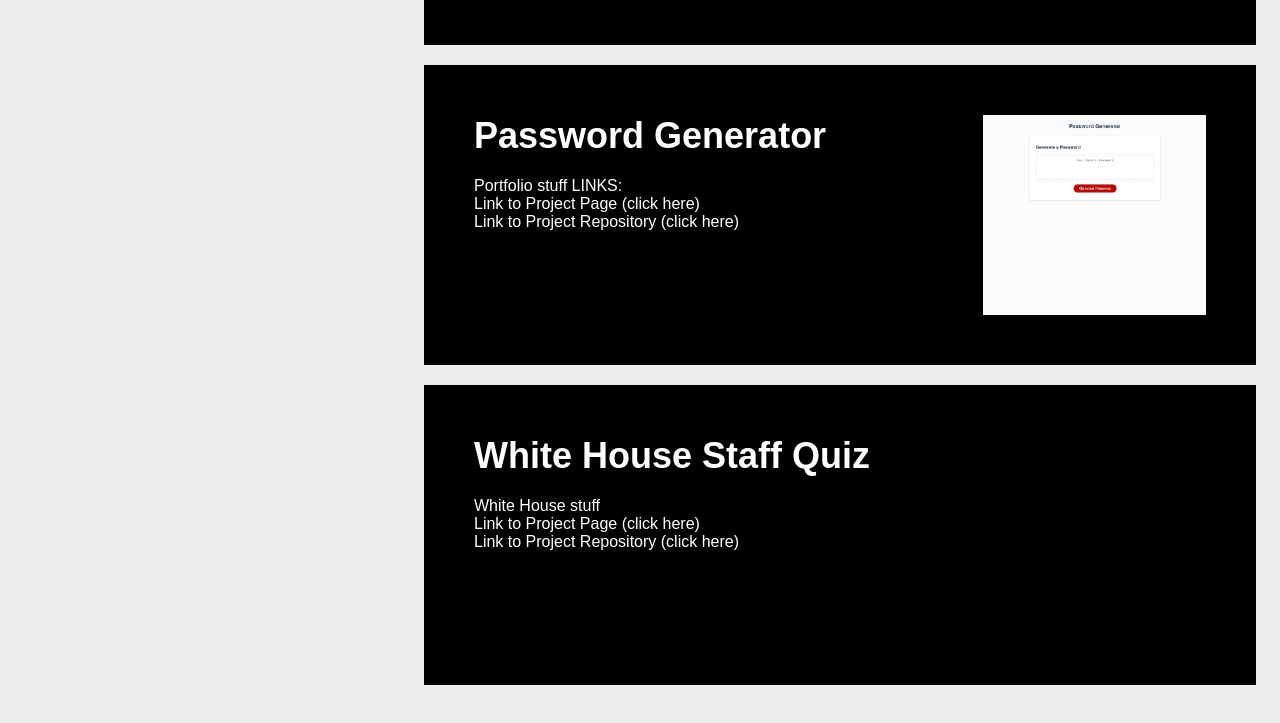
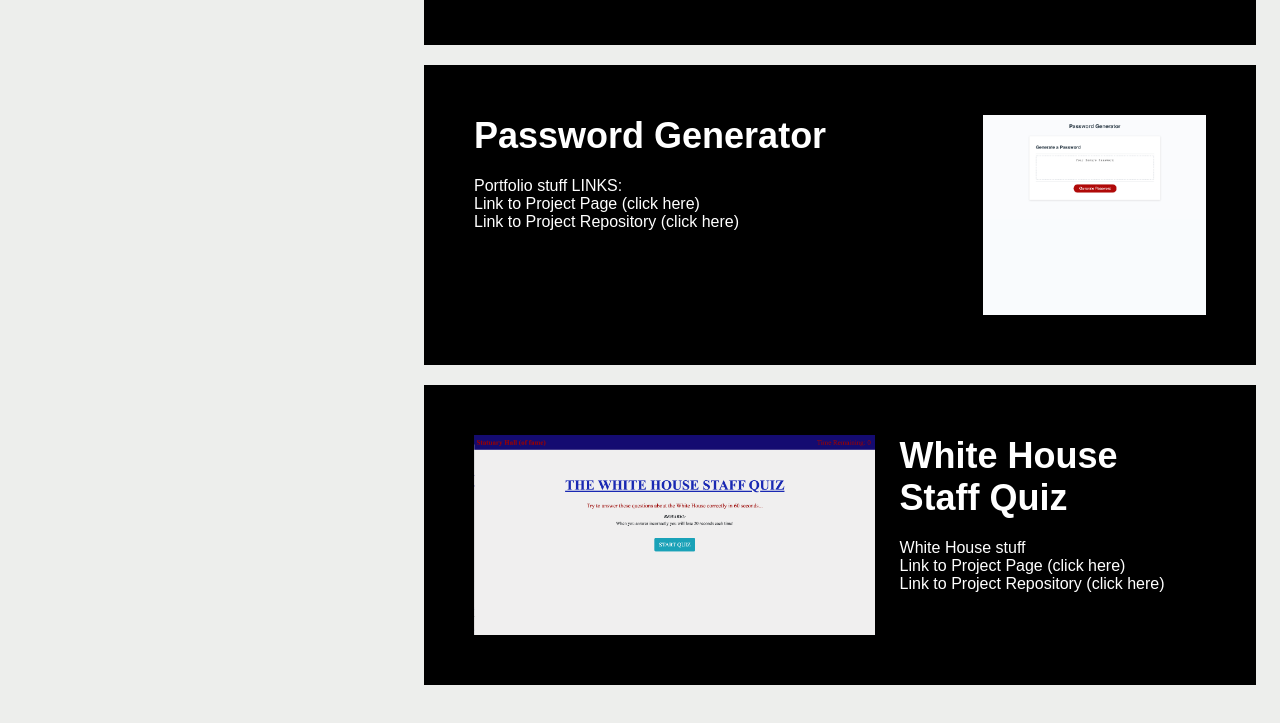
Before and after one commit to andrewfriedman20/Homework_08_ALF, a plain HTML site: page index.html in a window 1280 px wide. Shown: the part 965-1688 px from the top of the page. Drawn offline with Linux system fonts and the light colour scheme.

Commit message:
add image for port3

```diff
--- a/index.html
+++ b/index.html
@@ -61,7 +61,7 @@
         </div>
 
         <div id="portfolio-item-3" class="portfolio-item-3">
-            <img src=""; class="float-left" />
+            <img src="assets/images/ScreenShotQUIZ.png"; class="float-left" />
             <h2>White House Staff Quiz</h2>
             <p>
                 White House stuff
```
